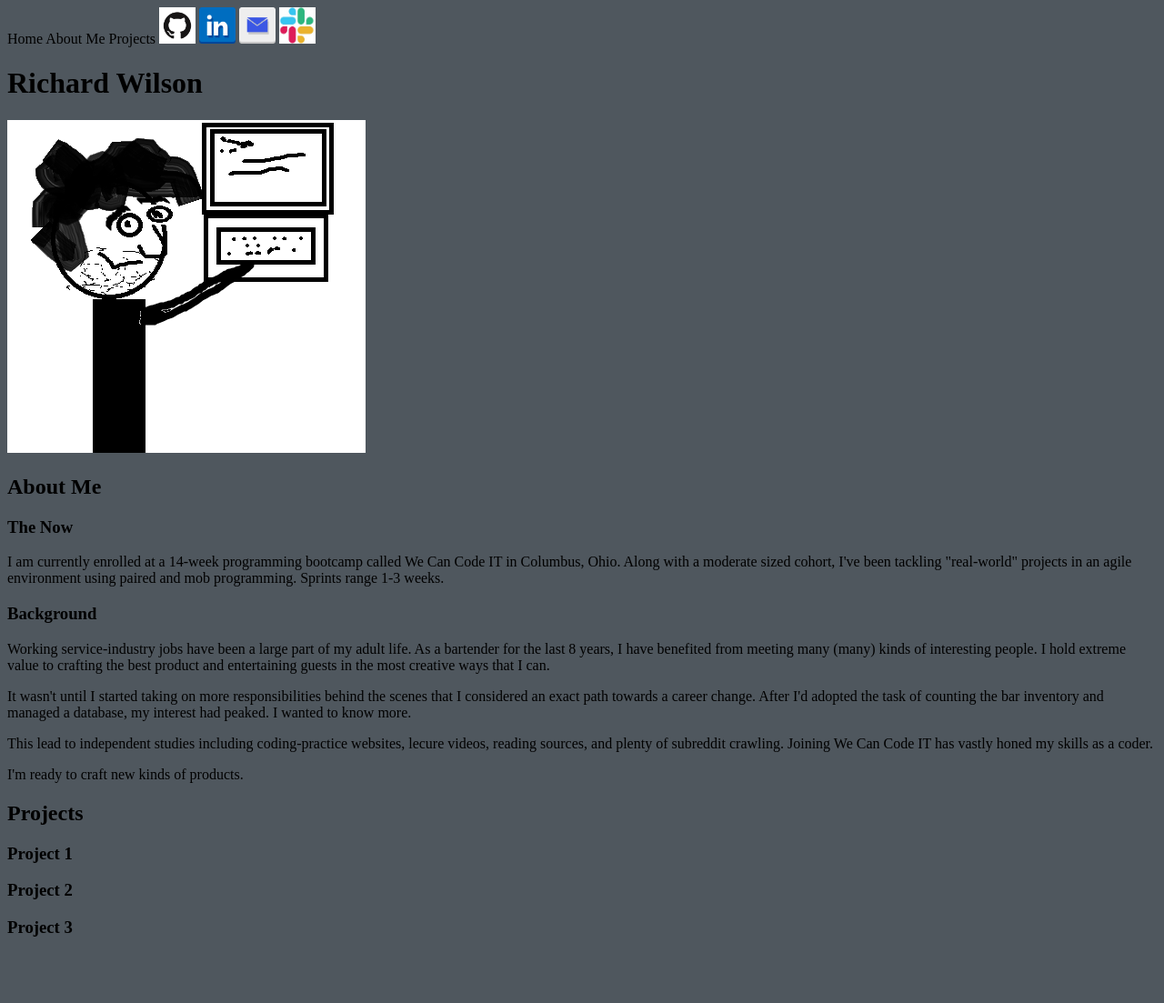
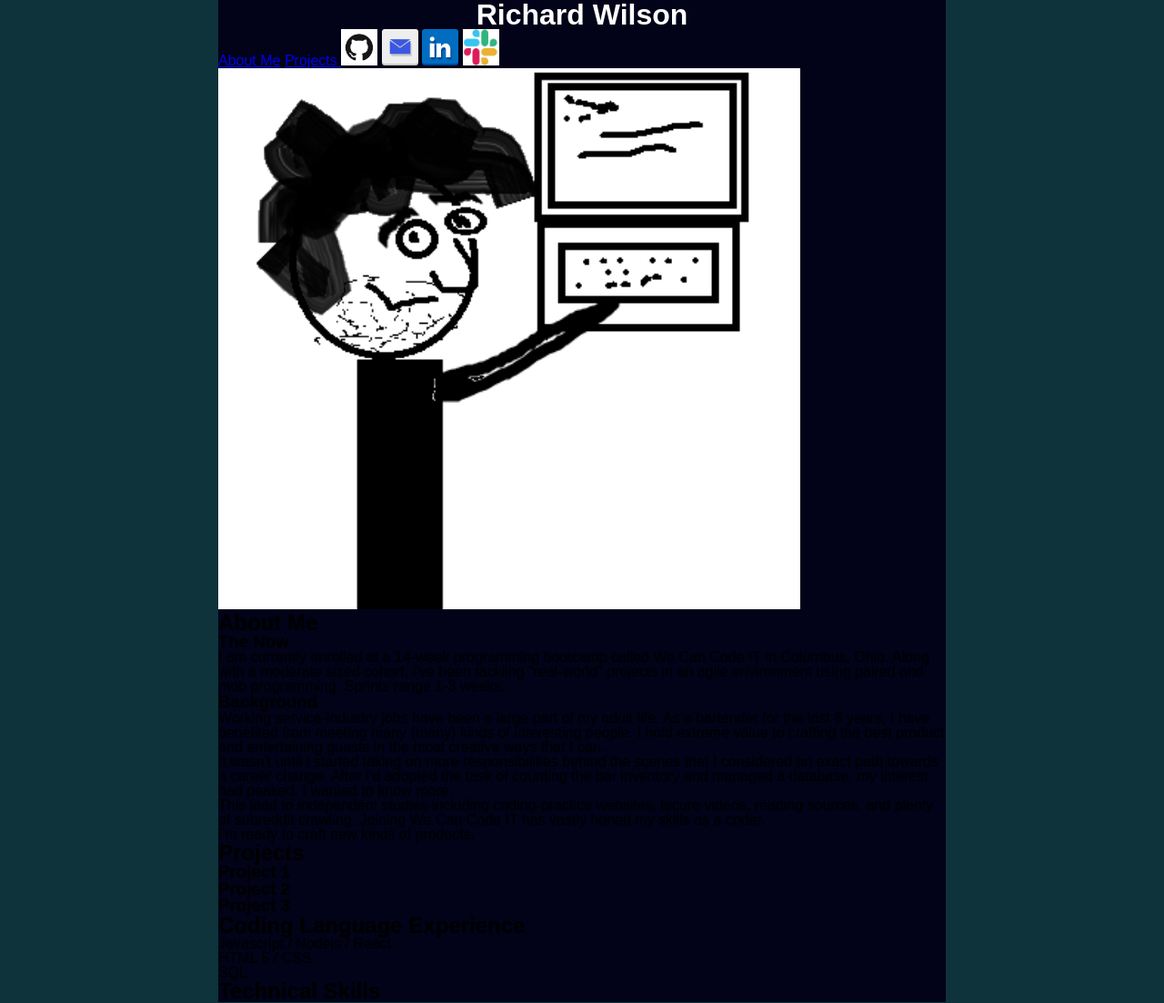
Before and after one commit to rcwilson/rcwilson.github.io, a plain HTML site: page index.html in a window 1280 px wide. Shown: the whole page at 91% size. Before the commit the page ends 1050 px from the top, so only its background shows below. Drawn offline with Linux system fonts and the light colour scheme.

Commit message:
added style sheet

```diff
--- a/index.html
+++ b/index.html
@@ -1,30 +1,29 @@
 <!DOCTYPE html>
 <html lang="en">
 <head>
+    <menu>
+        <link rel="stylesheet" type="text/css" href="./style/main.css">
         <meta charset="UTF-8">
         <meta name="viewport" content="width=device-width, initial-scale=1.0">
         <meta http-equiv="X-UA-Compatible" content="ie=edge">
+    </menu>
     <title>Richard's Portfolio</title>
 </head>
-<style>
-    .icon{
-        width: 40px;
-        height: 40px;
-        }
 
-</style>
-<body bgcolor="#4f575e">
-    <nav>Home About Me Projects
-
+<body>
+    <div class="wrapper">
+    <header class="main-header">
+        <h1 class="main-header__title">Richard Wilson</h1>
+        <nav class="navigation">
+            <a href="#about-me">About Me</a> <a href="#projects"> Projects </a>
             <a href="https://github.com/rcwilson"><img src="./img/icons/gitHub.png" class="icon" alt="Git Hub" title="Git Hub"></a>
+            <a href="mailto:rcwilson88@gmail.com"><img src="./img/icons/email.png" class="icon" alt = "Email me!" title="Email Me"></a>
             <a href="https://www.linkedin.com/in/richard-wilson-2052a9193/"><img src="./img/icons/linkedin.png" class="icon" alt="LinkedIn" title="LinkedIn"></a>
-        <a href="mailto:rcwilson88@gmail.com"><img src="./img/icons/email.png" class="icon" alt = "Email me!" title="Email Me"></a>
             <a href="https://wecancodeitbootcamp.slack.com/team/UMMSPB9PD"><img src="./img/icons/slack.jpg" class="icon" alt="Slack Profile" title="Slack"></a>
-
         </nav>
-        <h1>Richard Wilson</h1>
-    <section>
-
+    </header>
+    <main>
+        <section id="about-me">
             <img src="./img/Me_01.png" alt="Picture of Myself">
             <h2>About Me</h2>
             <h3>The Now</h3>
@@ -46,10 +45,8 @@
                 <p>
                     I'm ready to craft new kinds of products.
                 </p>
-
-
         </section>
-    <section>
+        <section id="projects">
             <h2>Projects</h2>
             <article id="project1">
                 <h3>Project 1</h3>
@@ -61,7 +58,19 @@
                 <h3>Project 3</h3>
             </article>
         </section>
-
-
+        <section>
+            <h2>Coding Language Experience</h2>
+                <p>Javascript / Nodejs / React</p>
+                <p>HTML 5 / CSS</p>
+                <p>SQL</p>
+                <p></p>
+                <p></p>
+            <h2>Technical Skills</h2>
+                <p></p>
+                <p></p>
+                <p></p>
+        </section>
+    </main>
+        </div>
             </body>
 </html>
--- /dev/null
+++ b/style/main.css
@@ -0,0 +1,41 @@
+* {
+    box-sizing: border-box;
+    margin: 0;
+    padding: 0;
+    ;
+}
+body {
+   background-color: rgba(14,51,58,1);
+}
+
+html    {
+    font: 16px/1 sans-serif;
+
+}
+
+img {
+    width: 80%;
+}
+
+menu {
+    text-align:  center;
+}
+
+.icon   {
+    width: 40px;
+    height: 40px;
+}
+
+.main-header__title {
+    text-align: center;
+    color:  rgba(255,255,255,1);
+
+}
+
+
+.wrapper {
+    margin: 0 auto;
+    max-width: 50rem;
+    width: 90%;
+    background-color: rgba(2,2,24,1);
+}
```
Lines whose indentation alone changed are shown as unchanged.
